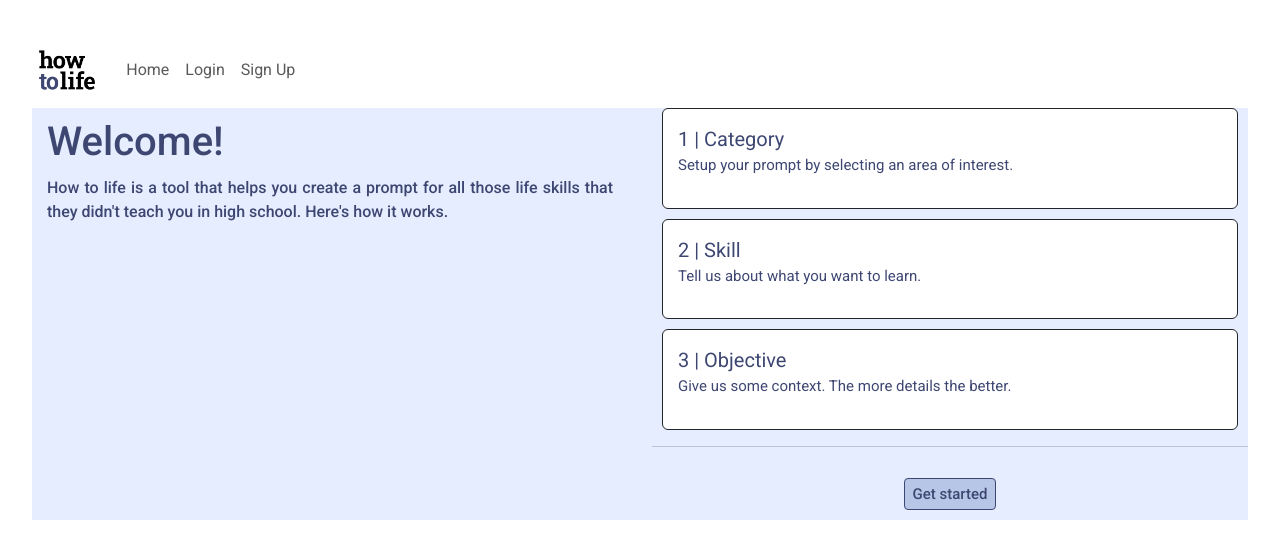
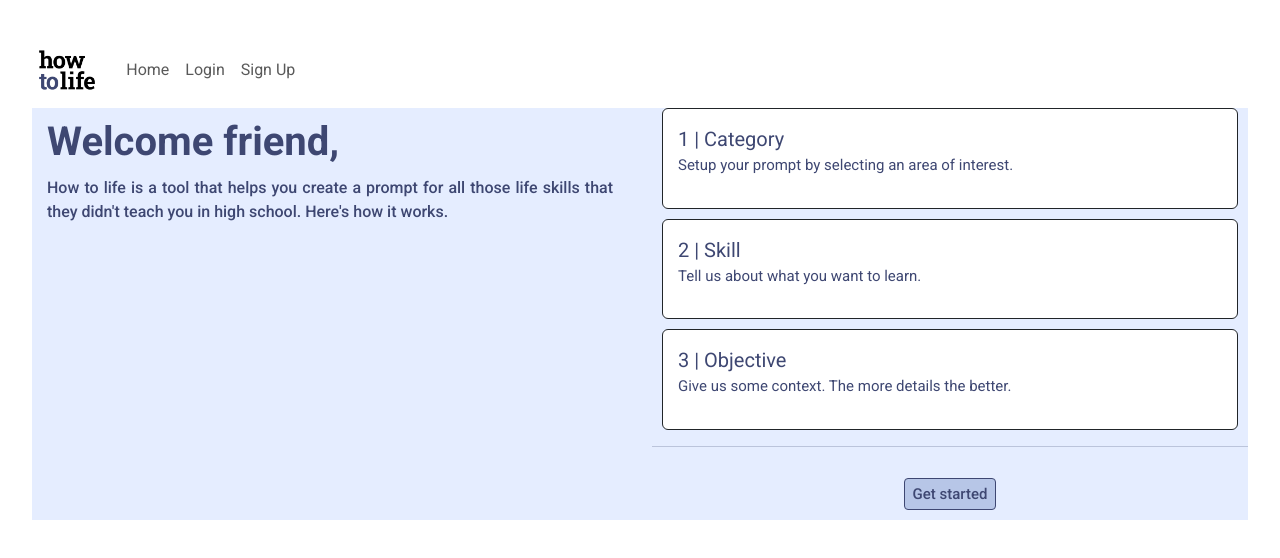
Before and after one commit to lauracastrotech/how-to-life, a React (Vite) app in the folder client/: page / in a window 1280 px wide. Shown: the top 558 px of the page. Built offline with nearby package versions, Linux system fonts and the light colour scheme.

Commit message:
edited welcome heading font weight and text

```diff
--- a/client/src/pages/Home.jsx
+++ b/client/src/pages/Home.jsx
@@ -36,7 +36,7 @@ export default function Home() {
         <div className="home">
           <div className='row'>
             <div className='col-md-6'>
-              <h1 id='welcome'>Welcome!</h1>
+              <h1 id='welcome'>Welcome friend,</h1>
               <p id="description">How to life is a tool that helps you create a prompt for all those life skills that they didn&apos;t teach you in high school. Here&apos;s how it works.</p>
             </div>
             <div className='col-md-6'>
--- a/client/src/styles/Home.css
+++ b/client/src/styles/Home.css
@@ -10,8 +10,9 @@
     text-align: left;
     margin-bottom: 10px;
     margin-top: 10px;
+    font-weight: 700;
+}
 
-}
 #description {
     padding-left: 15px;
     padding-right: 15px;
```
Also changed, not shown: client/src/App.jsx (indentation only).
